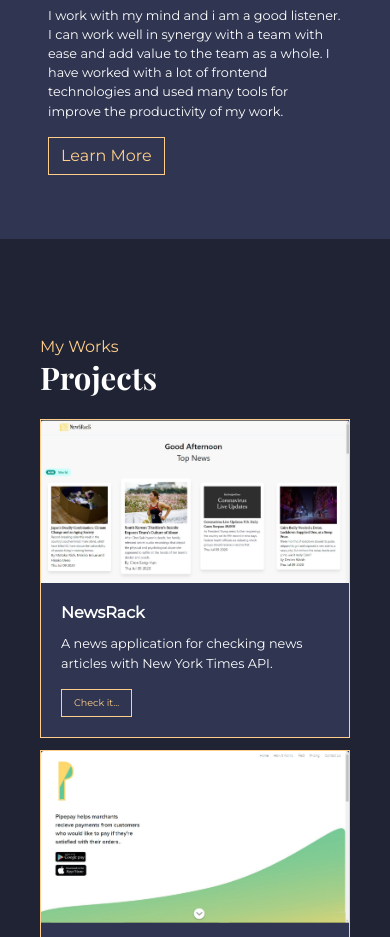
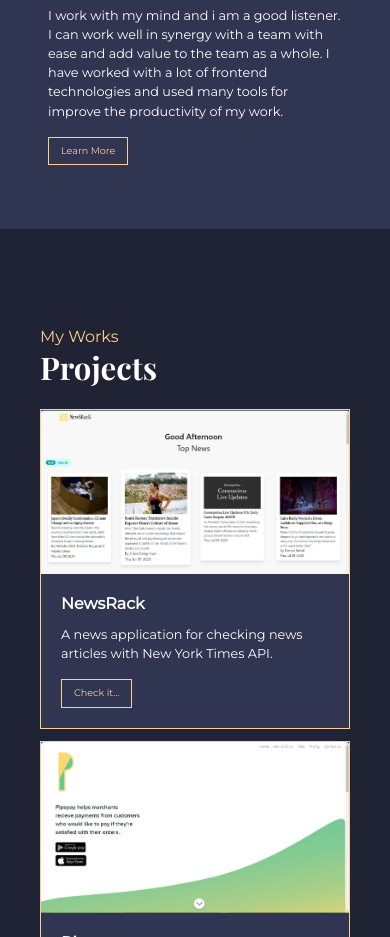
Before and after one commit to MichaelGee/portfolio, a plain HTML site: page index.html in a window 390 px wide. Shown: the part 860-1797 px from the top of the page. Drawn offline with nearby package versions, Linux system fonts and the light colour scheme; a web font is replaced by a local one.

Commit message:
button size adjusted

```diff
--- a/css/style.scss
+++ b/css/style.scss
@@ -290,7 +290,7 @@
  }
 }
 
-@media(max-width: 412px){
+@media(max-width: 420px){
   .banner{
     .text{
       h1{
@@ -307,6 +307,9 @@
         }
         p{
           font-size: 0.8rem;
+        }
+        .btn{
+          font-size: 0.6rem;
         }
       }
     }
```
Also changed, not shown: css/style.css, 1 other file.
